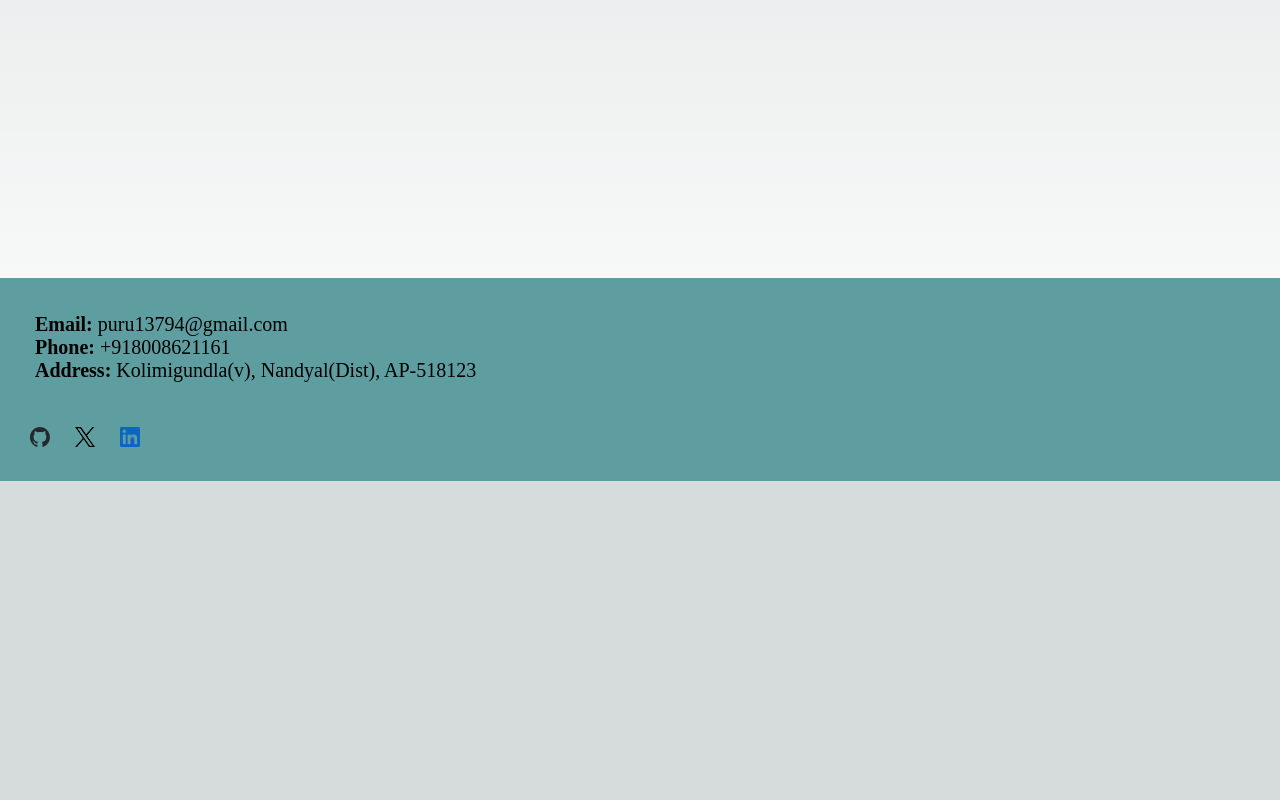
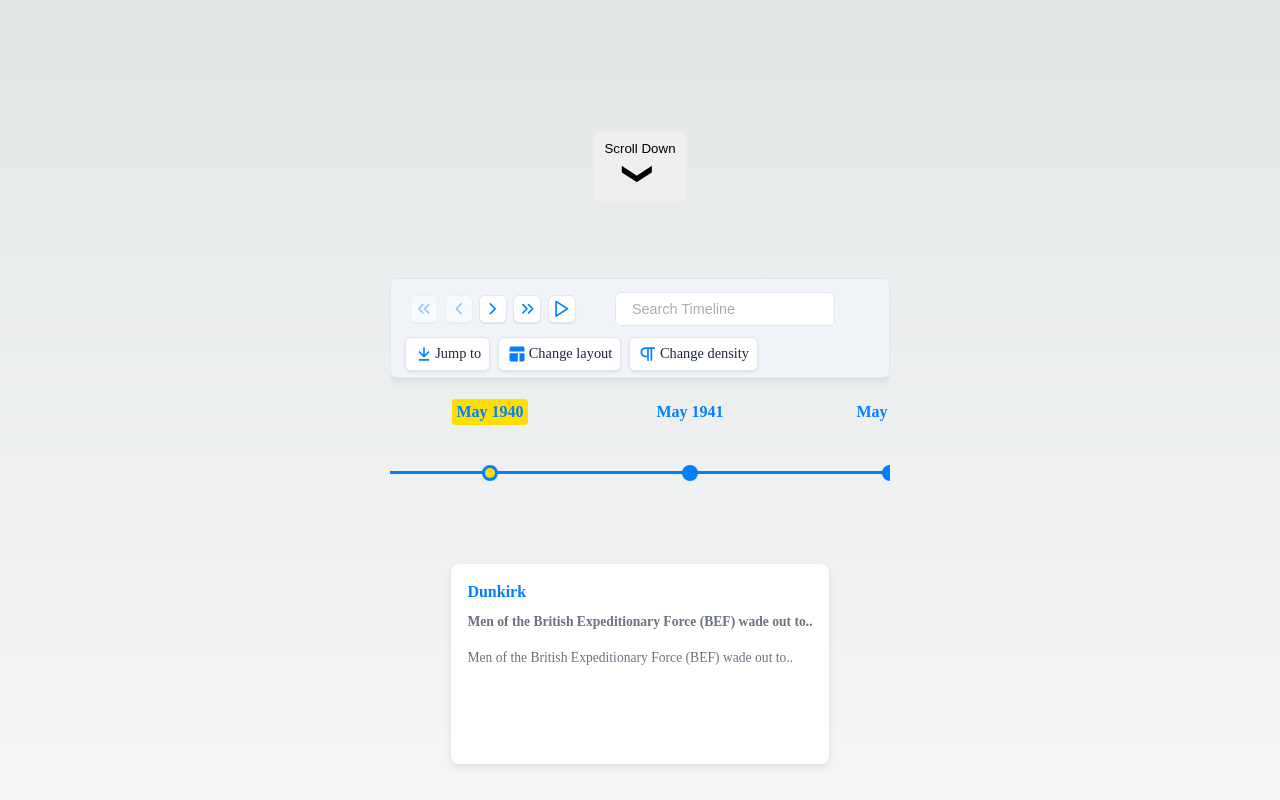
Before and after one commit to puru13794/next-porfolio-updated, a Next.js app: page / in a window 1280 px wide. Shown: the part 580-1380 px from the top of the page. Before the commit the page ends 1061 px from the top, so only its background shows below. Built offline with nearby package versions, Linux system fonts and the light colour scheme.

Commit message:
added sample timeline to portfolio

```diff
--- /dev/null
+++ b/components/Timeline/index.jsx
@@ -0,0 +1,56 @@
+import { Chrono } from "react-chrono";
+import styles from "./index.module.scss";
+
+const Timeline = () => {
+  const items = [
+    {
+      title: "May 1940",
+      cardTitle: "Dunkirk",
+      url: "http://www.history.com",
+      cardSubtitle:
+        "Men of the British Expeditionary Force (BEF) wade out to..",
+      cardDetailedText:
+        "Men of the British Expeditionary Force (BEF) wade out to..",
+    },
+    {
+      title: "May 1941",
+      cardTitle: "Dunkirk",
+      url: "http://www.history.com",
+      cardSubtitle:
+        "Men of the British Expeditionary Force (BEF) wade out to..",
+      cardDetailedText:
+        "Men of the British Expeditionary Force (BEF) wade out to..",
+    },
+    {
+      title: "May 1942",
+      cardTitle: "Dunkirk",
+      url: "http://www.history.com",
+      cardSubtitle:
+        "Men of the British Expeditionary Force (BEF) wade out to..",
+      cardDetailedText:
+        "Men of the British Expeditionary Force (BEF) wade out to..",
+    },
+    {
+      title: "May 1943",
+      cardTitle: "Dunkirk",
+      url: "http://www.history.com",
+      cardSubtitle:
+        "Men of the British Expeditionary Force (BEF) wade out to..",
+      cardDetailedText:
+        "Men of the British Expeditionary Force (BEF) wade out to..",
+    },
+  ];
+  return (
+    <div class={styles.timelineWrapper}>
+      <Chrono
+        items={items}
+        mode="HORIZONTAL"
+        slideShow
+        slideItemDuration={2000}
+        slideShowType="slide_in"
+      />
+    </div>
+  );
+};
+
+export default Timeline;
--- /dev/null
+++ b/components/Timeline/index.module.scss
@@ -0,0 +1,5 @@
+.timelineWrapper {
+    width: 500px;
+    height: 700px;
+    margin: auto;
+}
--- a/components/TypeWriter/index.jsx
+++ b/components/TypeWriter/index.jsx
@@ -1,11 +1,16 @@
+import { useRef } from "react";
 import Typewriter from "typewriter-effect";
 import styles from "./index.module.scss";
 
 const TypeWriterEffect = (props) => {
+  const nextSectionRef = useRef();
+  const handleClick = () => {
+    nextSectionRef.current.scrollIntoView({ behavior: "smooth" });
+  };
   return (
     <div id="about" className={styles.mainWrapper}>
       <p className={styles.main}>
-        Hi👋  &nbsp; i'm Purushottam Reddy
+        Hi👋 &nbsp; i'm Purushottam Reddy
         <br />
         <Typewriter
           onInit={(typewriter) => {
@@ -18,6 +23,11 @@ const TypeWriterEffect = (props) => {
           }}
         />
       </p>
+      <button className={styles.scrollButton} onClick={handleClick}>
+        Scroll Down
+        <br />
+        <span className={styles.downarrow}></span>
+      </button>
     </div>
   );
 };
--- a/components/TypeWriter/index.module.scss
+++ b/components/TypeWriter/index.module.scss
@@ -7,10 +7,56 @@
   .main {
     font-size: 50px;
   }
+  /* Add these styles to your CSS file */
+  .scrollButton {
+    position: absolute;
+    bottom: 20px;
+    // left: 50%;
+    // transform: translateX(-50%);
+    padding: 10px;
+    background-color: none;
+    color: #000;
+    cursor: pointer;
+    border: none;
+    border-radius: 5px;
+    outline: none;
+    animation: vibrate 2s infinite linear, scroll 1s infinite;
+  }
+  .downarrow:before {
+    content: "\276F";
+  }
+
+  .downarrow {
+    font-size: 30px;
+    display: inline-block;
+    -ms-transform: rotate(90deg);
+    -webkit-transform: rotate(90deg);
+    transform: rotate(90deg);
+    // padding: 10px;
+  }
 }
 
+@keyframes vibrate {
+  0%,
+  100% {
+    transform: translateX(-50%);
+  }
+  50% {
+    transform: translateX(-48%);
+  }
+}
 
-@media(max-width: 480px){
+@keyframes scroll {
+  0%,
+  100% {
+    transform: translateY(0);
+  }
+  50% {
+    transform: translateY(5px);
+  }
+}
+
+@media (max-width: 480px) {
   .mainWrapper {
     align-items: start;
     margin-top: 300px;
@@ -18,5 +64,4 @@
       font-size: 27px;
     }
   }
-
 }
--- a/package.json
+++ b/package.json
@@ -11,6 +11,7 @@
   "dependencies": {
     "next": "14.0.3",
     "react": "^18",
+    "react-chrono": "^2.3.1",
     "react-dom": "^18",
     "sass": "^1.69.5",
     "typewriter-effect": "^2.21.0"
--- a/pages/index.js
+++ b/pages/index.js
@@ -1,16 +1,16 @@
 import styles from "@/styles/Home.module.css";
 import TypeWriterEffect from "../components/TypeWriter";
+import Timeline from "../components/Timeline/index";
 import NavBar from "../components/NavBar";
 import Contact from "../components/contact";
-
-
 
 export default function Home() {
   return (
     <>
       <NavBar />
-      <TypeWriterEffect/>
-      <Contact/>
+      <TypeWriterEffect />
+      <Timeline />
+      <Contact />
     </>
   );
 }
```
Also changed, not shown: 1 other file (tests, documents, lock files or other folders).
